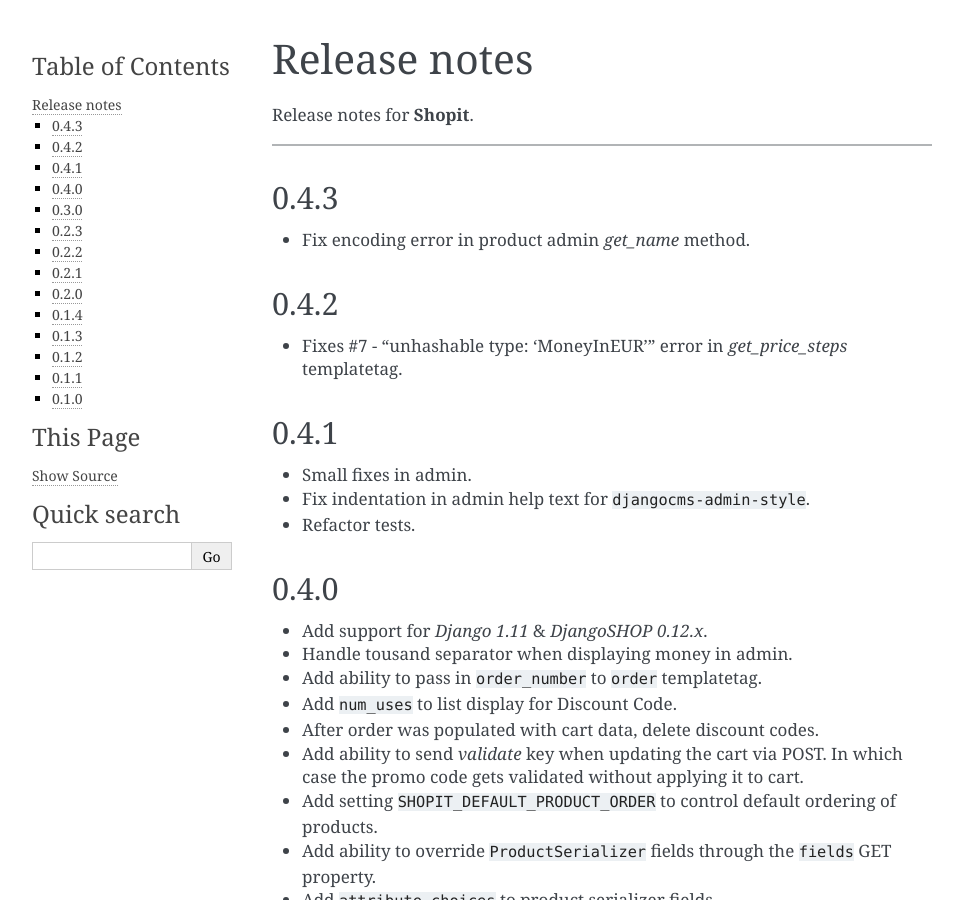
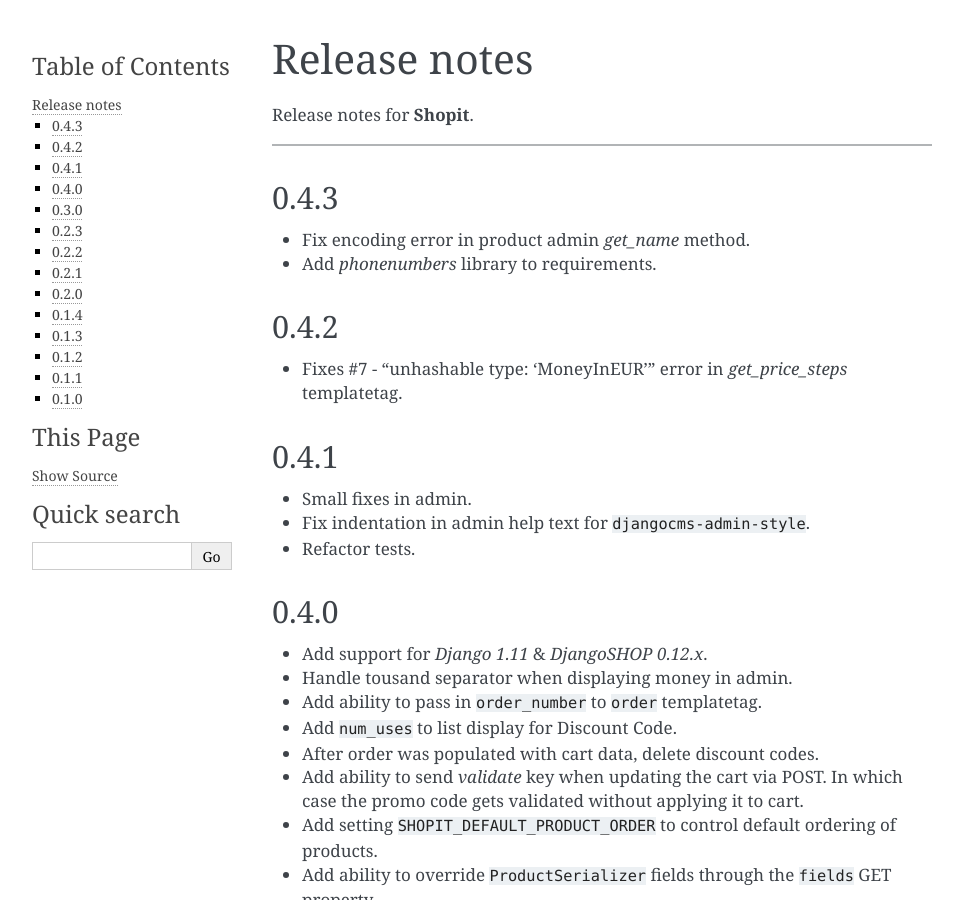
Before and after one commit to dinoperovic/django-shopit, a Sphinx documentation site: the page built from docs/release_notes.rst, in a window 1280 px wide and 900 px high. Shown: the whole window, without its empty margins (148-1111 px from the left). Built offline with Sphinx 7.4.7, drawn with Linux system fonts in a browser that asks for light colours.

Commit message:
Add `phonenumbers` library to requirements

```diff
--- a/docs/release_notes.rst
+++ b/docs/release_notes.rst
@@ -9,6 +9,7 @@
 =====
 
 * Fix encoding error in product admin `get_name` method.
+* Add `phonenumbers` library to requirements.
 
 0.4.2
 =====
--- a/setup.py
+++ b/setup.py
@@ -44,6 +44,7 @@
         'django-admin-sortable2>=0.6.4',
         'django-measurement>=2.4.0',
         'django-phonenumber-field>=1.3.0',
+        'phonenumbers',
     ],
     setup_requires=['pytest-runner'] if {'pytest', 'test', 'ptr'}.intersection(sys.argv) else [],
     tests_require=['pytest-django'],
```
Also changed, not shown: 1 other file.
